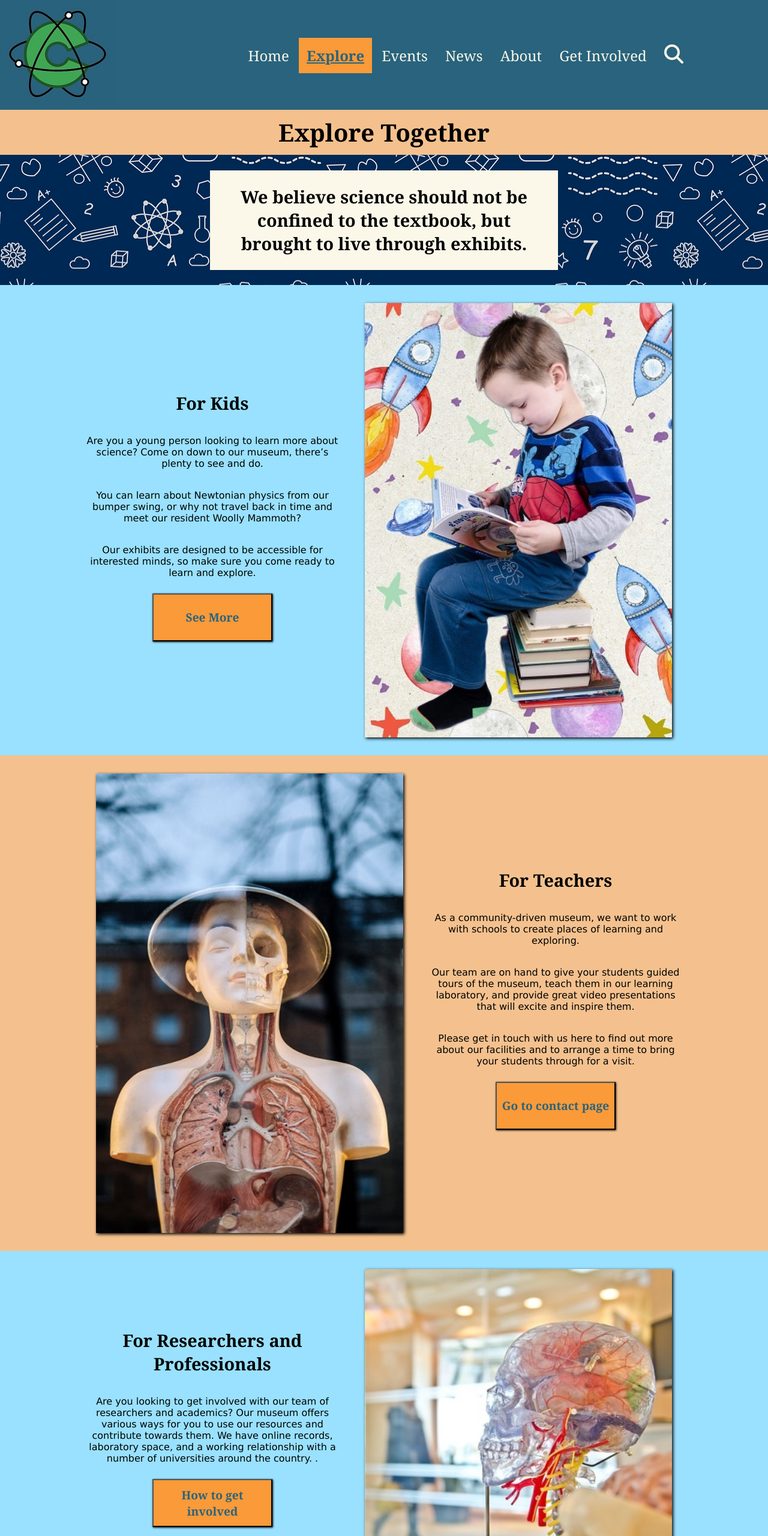
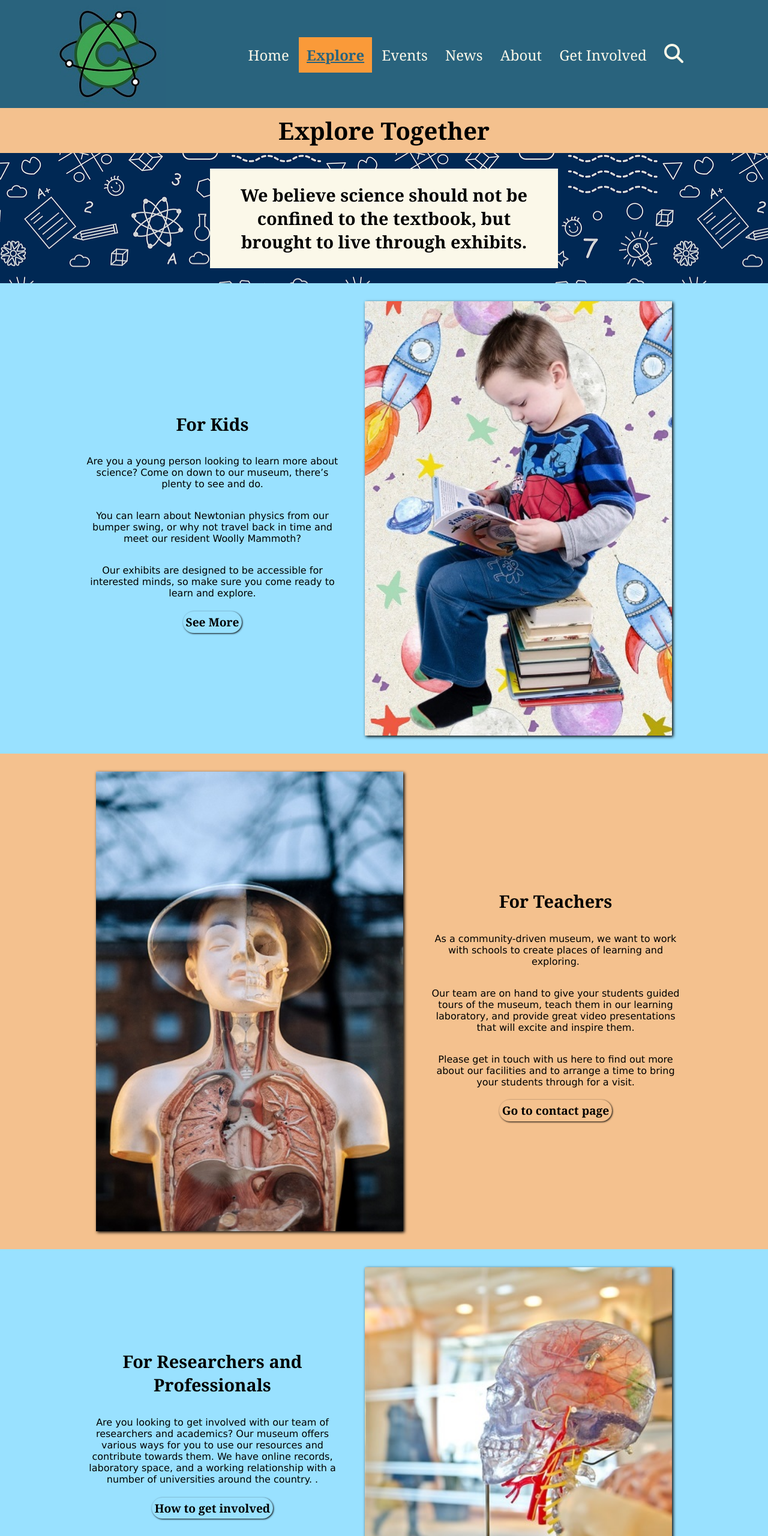
Before and after one commit to smselnes/Semester-Project, a plain HTML site: page explore.html in a window 1280 px wide. Shown: the top 2560 px of the page at 60% size. Drawn offline with Linux system fonts and the light colour scheme.

Commit message:
Updates on buttons

```diff
--- a/explore.html
+++ b/explore.html
@@ -17,11 +17,12 @@
   </head>
   <body>
     <header>
-      <a href="index.html"
-        ><img
+      <a href="index.html"></a>
+        <img
           src="/images/logo.jpg"
           alt="Brand logo. Illustration of a uppercase letter c sorrounded by atoms."
-      /></a>
+        />
+      </a>
       <label for="hamburger"><i class="fas fa-bars"></i></label>
       <input type="checkbox" id="hamburger" />
       <nav>
@@ -38,7 +39,7 @@
         </ul>
       </nav>
     </header>
-    <main>
+    <main class="explore-main-section">
       <h1>Explore Together</h1>
       <div class="subheading">
         <h2>
@@ -63,7 +64,7 @@
             make sure you come ready to learn and explore.
           </p>
 
-          <button><a href="events.html">See More</a></button>
+          <a href="events.html">See More</a>
         </section>
         <img
           src="/images/explore-1.jpg"
@@ -91,7 +92,7 @@
             facilities and to arrange a time to bring your students through for
             a visit.
           </p>
-          <button><a href="getinvolved.html">Go to contact page</a></button>
+          <a href="getinvolved.html">Go to contact page</a>
         </section>
       </section>
       <section class="explore-three">
@@ -104,7 +105,7 @@
             laboratory space, and a working relationship with a number of
             universities around the country. .
           </p>
-          <button><a href="getinvolved.html">How to get involved</a></button>
+          <a href="getinvolved.html">How to get involved</a>
         </section>
         <img
           src="/images/explore-3.jpg"
@@ -216,7 +217,7 @@
             creatures have beat us to it.
           </p>
         </div>
-        <button><a href="events.html">News and events</a></button>
+        <a href="events.html">News and events</a>
       </section>
     </main>
     <footer>
--- a/styles/style.css
+++ b/styles/style.css
@@ -21,6 +21,7 @@ body {
 }
 a {
   text-decoration: none;
+  color: black;
 }
 
 .active a {
@@ -107,7 +108,7 @@ header label {
 }
 header label:hover {
   transition-duration: 1s;
-  transform: rotateZ(360deg);
+  transform: rotate(360deg);
 }
 /* =========== Colors ======================*/
 .contact,
@@ -121,7 +122,6 @@ footer a:hover {
   color: var(--peach);
 }
 .active a,
-a,
 .search:focus {
   color: var(--dark);
 }
@@ -223,26 +223,16 @@ footer {
   width: 280px;
   border: 2px solid var(--dark);
 }
-.explore-one button,
-.explore-two button,
-.explore-three button,
-.explore-spaces button {
-  width: 120px;
-  height: 5rem;
-  box-shadow: 1px 1px 3px black;
-  font-size: 1.2rem;
-  font-weight: bold;
-  margin-bottom: 5%;
-}
-.explore-spaces button {
+
+.explore-spaces a {
   justify-self: center;
   align-self: center;
 }
 .student button {
-  width: 45%;
+  width: 40%;
   height: 2.5rem;
-  box-shadow: 1px 1px 3px black;
   margin: 3%;
+  font-size: 1rem;
 }
 input[type="radio"] {
   transform: scale(1.5);
@@ -269,6 +259,18 @@ input[type="submit"] {
   display: grid;
   justify-items: center;
 }
+
+.explore-main-section a {
+  border-radius: 1em;
+  padding: 1%;
+  width: 120px;
+  height: 5rem;
+  box-shadow: 1px 1px 3px black;
+  font-size: 1.2rem;
+  font-weight: bold;
+  margin-bottom: 5%;
+}
+
 .explore-one,
 .explore-three {
   background-color: var(--blue);
```
Also changed, not shown: 1 other file.
